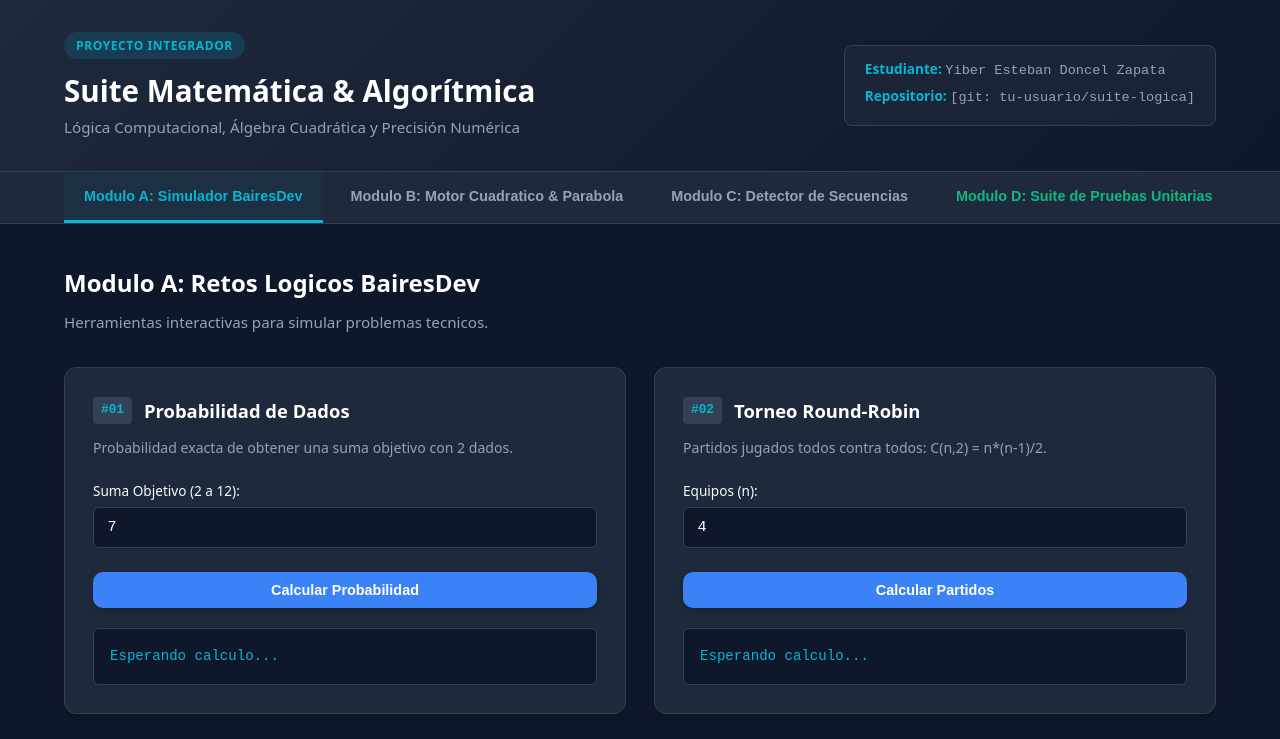
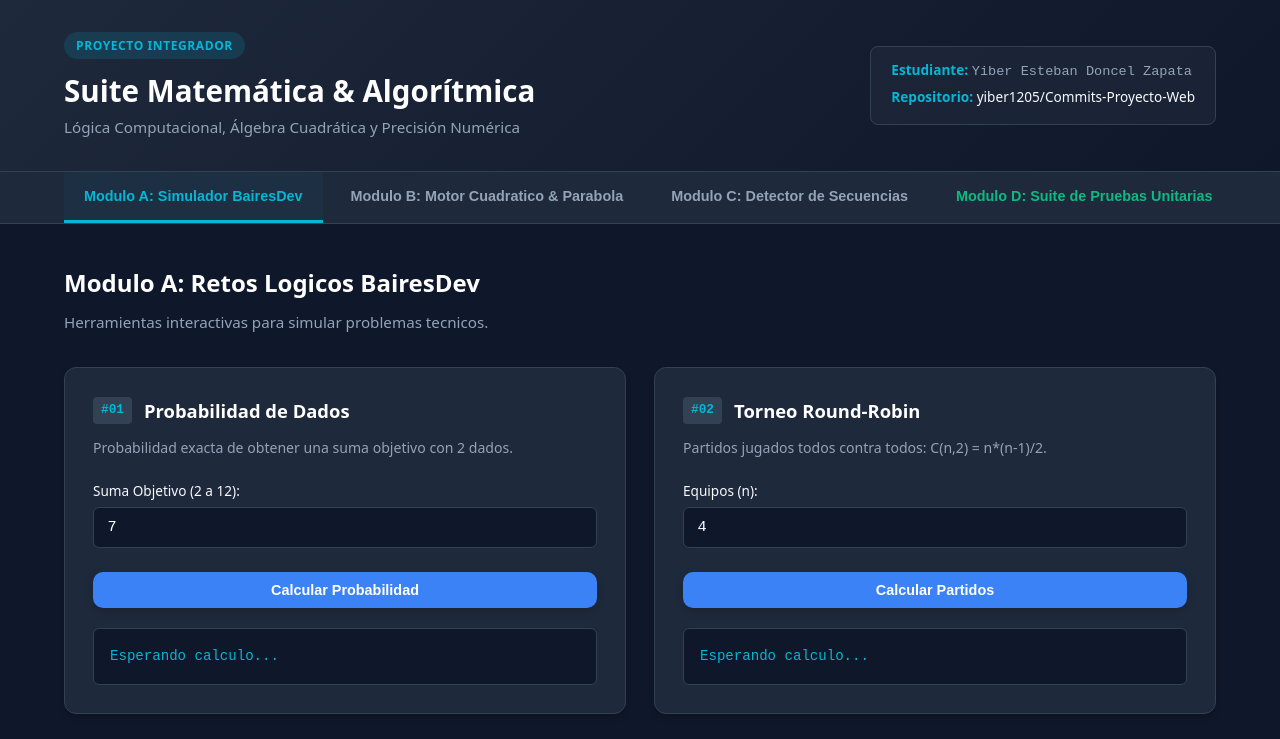
Before and after one commit to yiber1205/Commits-Proyecto-Web, a plain HTML site: page index.html in a window 1280 px wide. Shown: the top 739 px of the page. Drawn offline with Linux system fonts and the light colour scheme.

Commit message:
docs: update repository information

```diff
--- a/index.html
+++ b/index.html
@@ -17,7 +17,7 @@
       </div>
       <div class="student-info">
         <div class="info-tag"><strong>Estudiante:</strong> <span class="placeholder">Yiber Esteban Doncel Zapata</span></div>
-        <div class="info-tag"><strong>Repositorio:</strong> <span class="placeholder">[git: tu-usuario/suite-logica]</span></div>
+        <div class="info-tag"><strong>Repositorio:</strong> <span>yiber1205/Commits-Proyecto-Web</span></div>
       </div>
     </div>
   </header>
```
